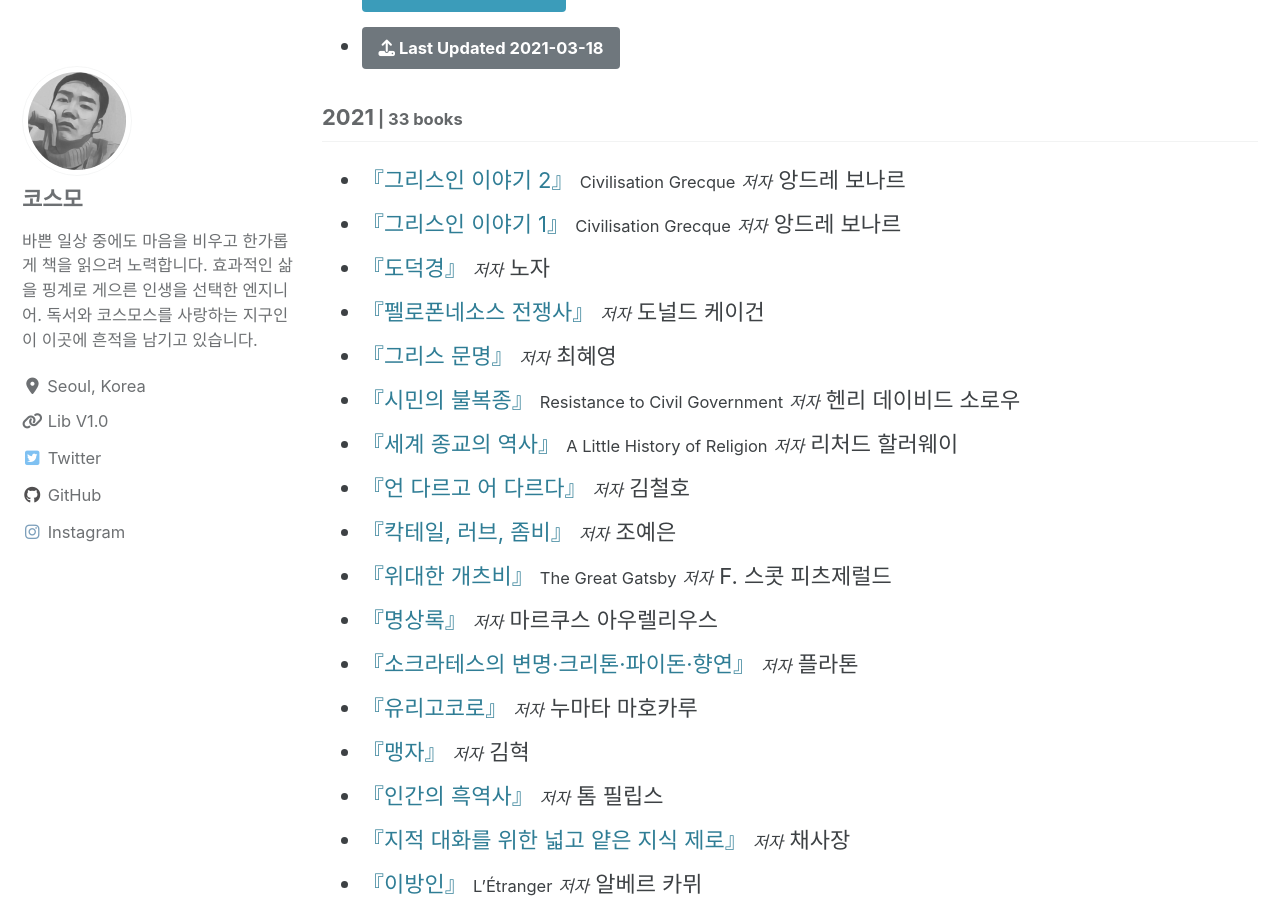
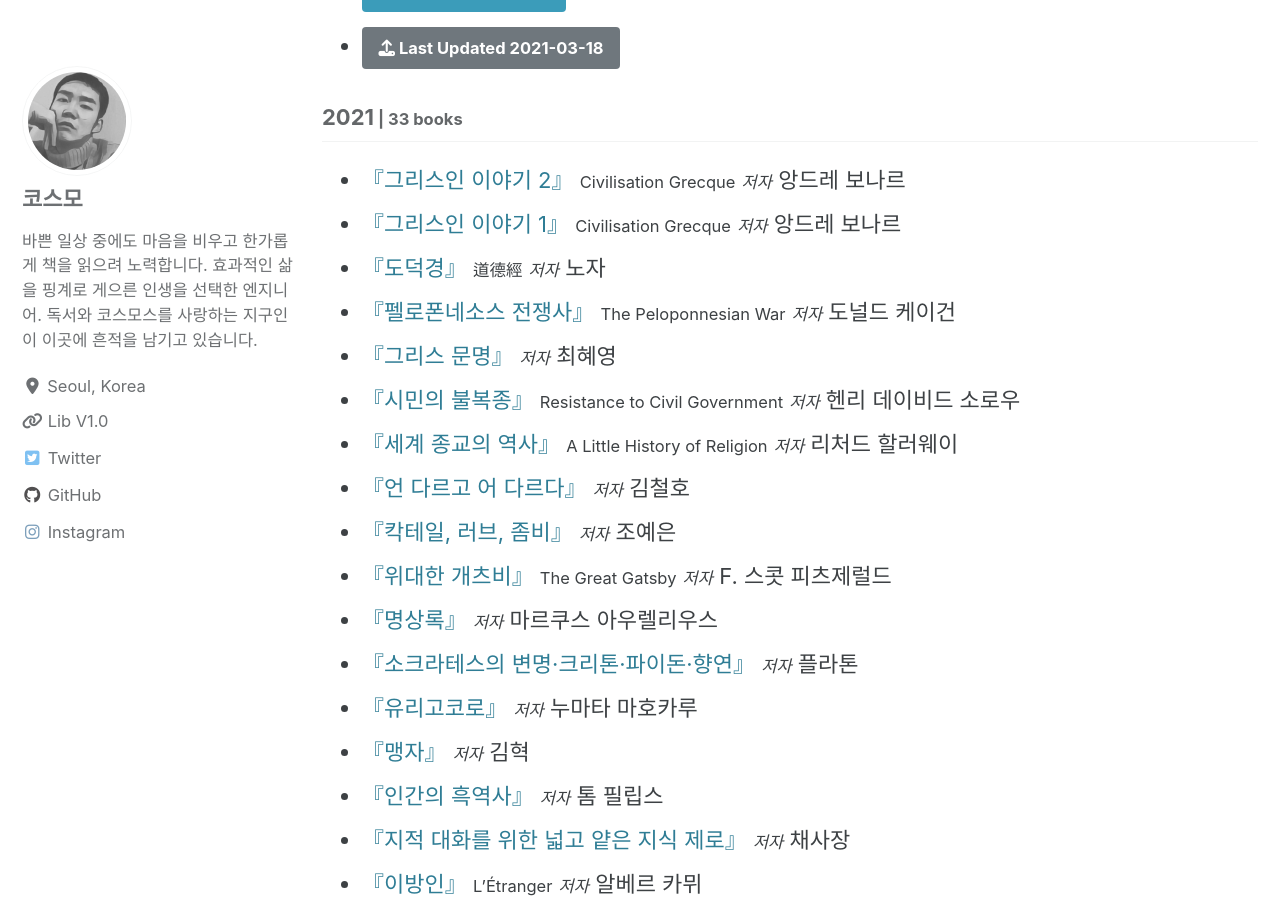
Before and after one commit to deftone2000/cosmo-s-archive, a Jekyll site: the page built from _pages/reading-list.html, in a window 1280 px wide and 900 px high, scrolled down 338 px. Built offline with Jekyll 4.4.1, drawn with Linux system fonts in a browser that asks for light colours; cached includes are drawn as plain includes; nearby versions of some CDN libraries; comment, search, counter and statistics services are not loaded; a style sheet for code colours, icons or effects is not loaded.

Commit message:
no message

```diff
--- a/_data/reading.yml
+++ b/_data/reading.yml
@@ -24,7 +24,7 @@ list:
         post_link:
 
       - title: "도덕경"
-        ori_title:
+        ori_title: 道德經
         author: 노자
         post_title:
         cover: https://img.ridicdn.net/cover/1883000082/xxlarge
@@ -34,7 +34,7 @@ list:
         post_link:
 
       - title: "펠로폰네소스 전쟁사"
-        ori_title:
+        ori_title: The Peloponnesian War
         author: 도널드 케이건
         post_title:
         cover: https://img.ridicdn.net/cover/1669000024/xxlarge
```
